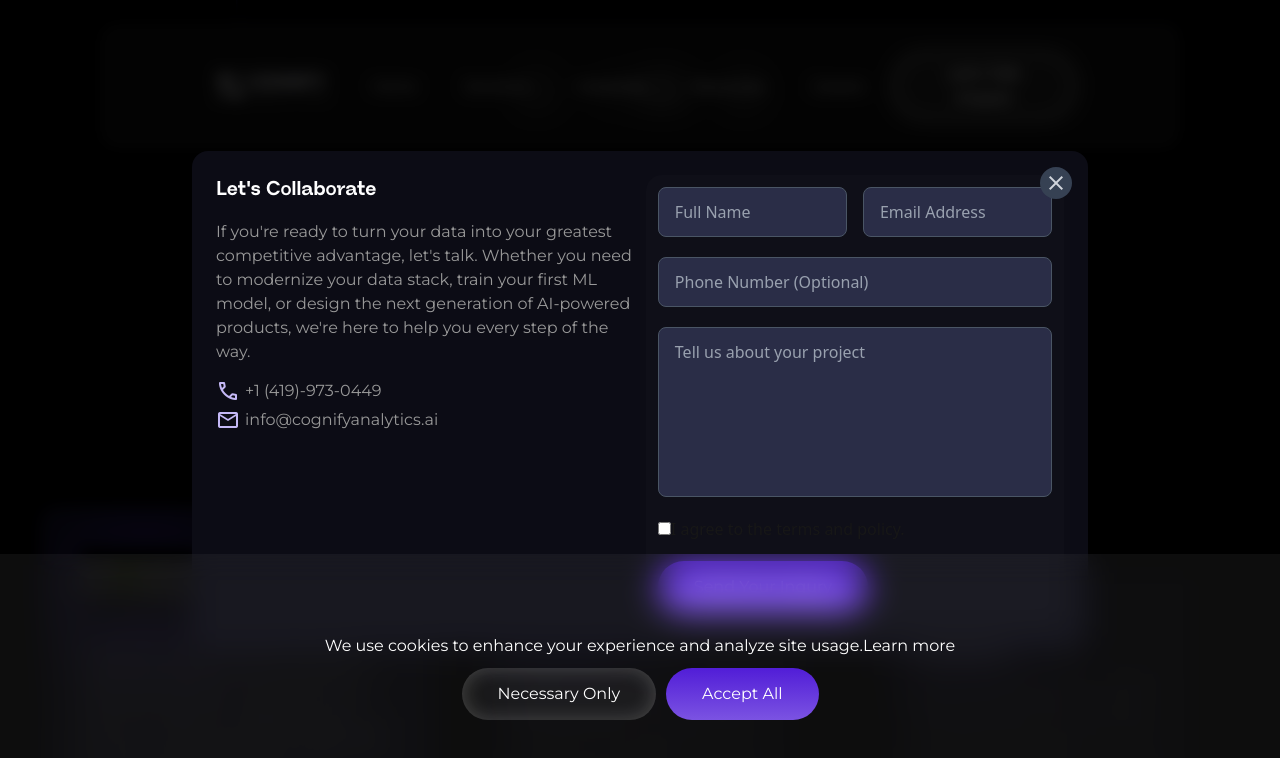
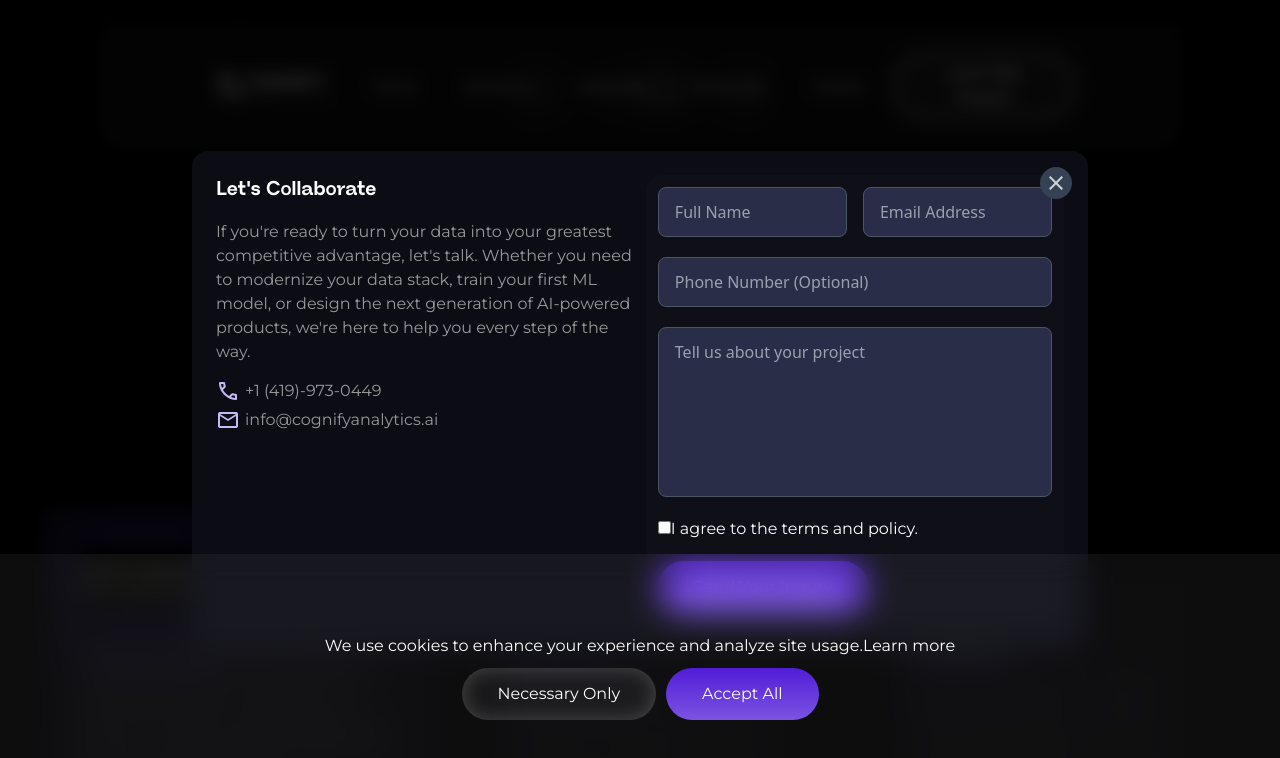
Before and after one commit to YashashreePatel/ca-website, a Next.js app: page / in a window 1280 px wide. Both pictures are taken after a click on the button "Connect with Us". Shown: the part 4776-5534 px from the top of the page. Built offline with nearby package versions, Linux system fonts and the light colour scheme.

Commit message:
adding cookie consent

```diff
--- a/src/components/ui/ContactModal.tsx
+++ b/src/components/ui/ContactModal.tsx
@@ -111,12 +111,11 @@ const ContactModal: React.FC<ContactModalProps> = ({ isOpen, onClose }) => {
               required
             />
 
-            <label>
+            <label className="text-white text-center desktop:text-left font-montserrat text-[16px]">
               <input
                 type="checkbox"
                 checked={isChecked}
                 onChange={handleCheckboxChange}
-                className="text-white text-center desktop:text-left font-montserrat text-[16px]"
               />
               I agree to the terms and policy.
             </label>
```
